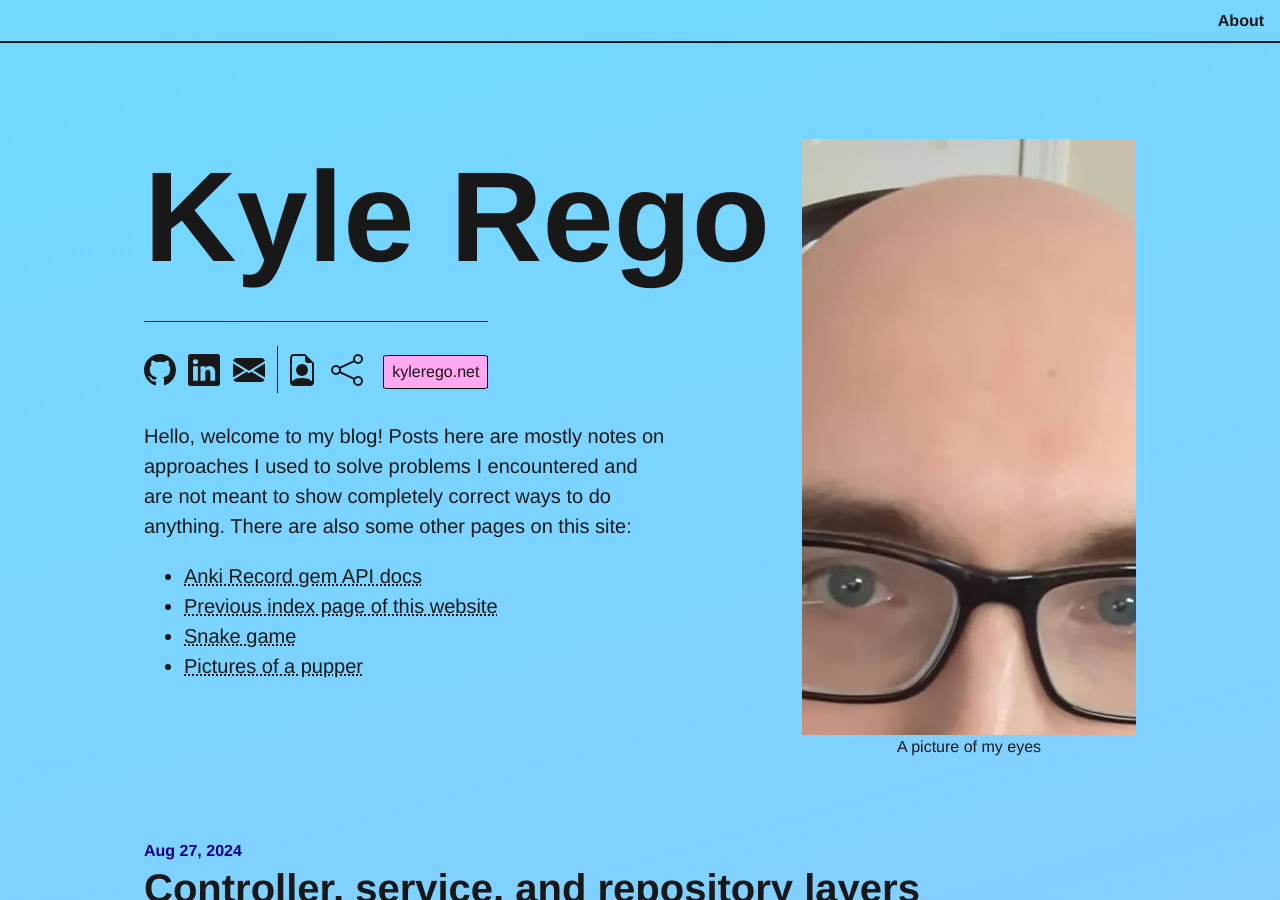
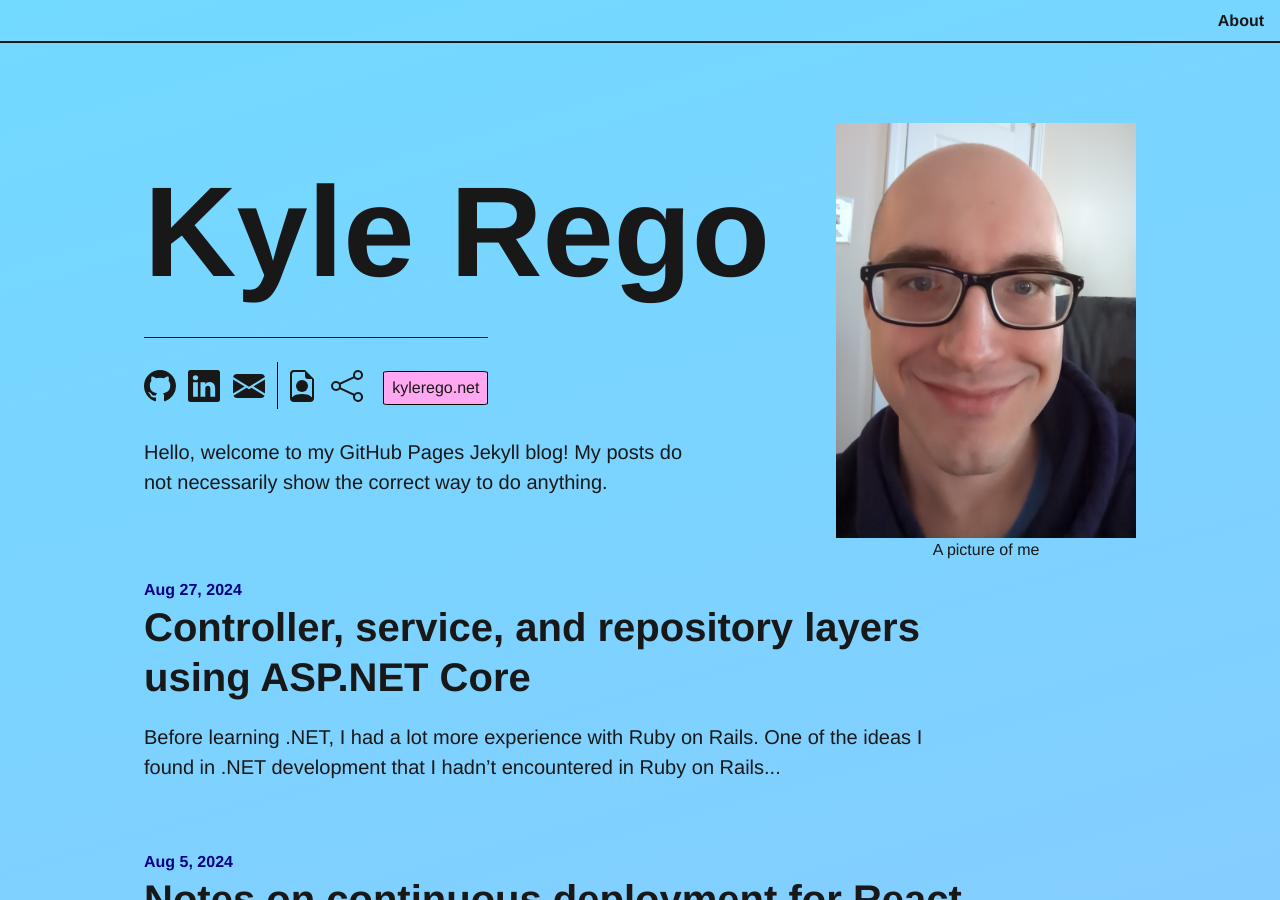
Before and after one commit to KyleRego/KyleRego.github.io, a Jekyll site: the page built from index.markdown, in a window 1280 px wide and 900 px high. Built offline with Jekyll 4.4.1, drawn with Linux system fonts in a browser that asks for light colours.

Commit message:
Update my website

```diff
--- a/_layouts/home.html
+++ b/_layouts/home.html
@@ -17,10 +17,10 @@
             </div>
         </header>
 
-        <div class="container mx-auto d-flex flex-sm-col">
-            <div class="flex-grow-1 mx-auto px-2 mb-2 clearfix header-text">
+        <div class="container mx-auto d-flex flex-sm-col px-2" style="align-items: center; column-gap: 1rem; margin-top: 5rem;">
+            <div class="flex-grow-1 mx-auto clearfix header-text">
                 <div class="">
-                    <h1 class="h0 inline-block sm-width-full header-title">{{ site.title }}</h1>
+                    <h1 class="h0 inline-block sm-width-full header-title" style="margin-top: 0">{{ site.title }}</h1>
 
                     <div class="clearfix py-1">
                         <div class="sm-width-full left border-top-thin">
@@ -47,32 +47,26 @@
                     </div>
                 </div>
 
-                <div class="mx-auto prose mt-2">
-                    <p>Hello, welcome to my blog!
-                        Posts here are mostly notes on approaches I used to solve problems I encountered
-                        and are not meant to show completely correct ways to do anything.
-                        There are also some other pages on this site:</p>
-                    <ul>
+                <div class="mx-auto prose">
+                    <p>Hello, welcome to my GitHub Pages Jekyll blog!
+                        My posts do not necessarily show the correct way to do anything.</p>
+                        <!-- There are also some other pages on this site: -->
+                    <!-- <ul>
                         <li><a href="anki_record_docs">Anki Record gem API docs</a></li>
                         <li><a href="the-old-website">Previous index page of this website</a></li>
                         <li><a href="the-old-website/snake/index.html">Snake game</a></li>
                         <li><a href="the-old-website/maisie/index.html">Pictures of a pupper</a></li>
-                    </ul>
+                    </ul> -->
                 </div>
-
-                <figure class="lg-display-none mt-2" style="text-align: center;">
-                    <img src="/assets/my-eyes-short.png" alt="A picture of my eyes" style="vertical-align: top;" />
-                    <figcaption>A picture of my eyes</figcaption>
-                </figure>
             </div>
 
-            <figure class="px-2 mt-6 lg-inline-block sm-display-none text-center">
-                <img src="/assets/my-eyes.webp" alt="A picture of my eyes" style="vertical-align: top;" />
-                <figcaption>A picture of my eyes</figcaption>
+            <figure class="lg-inline-block text-center">
+                <img src="/assets/new_blog_pic.jpg" alt="A picture of me" style="vertical-align: top; width: 300px;" />
+                <figcaption>A picture of me</figcaption>
             </figure>
         </div>
 
-        <div class="container mx-auto px-2 py-4">
+        <div class="container mx-auto px-2">
 
             {% for post in site.posts %}
             {% include post-block.html %}
```
Also changed, not shown: assets/my-eyes-short.png (deleted), assets/my-eyes.webp (deleted), assets/new_blog_pic.jpg (added), assets/selfie_one.png (deleted).
